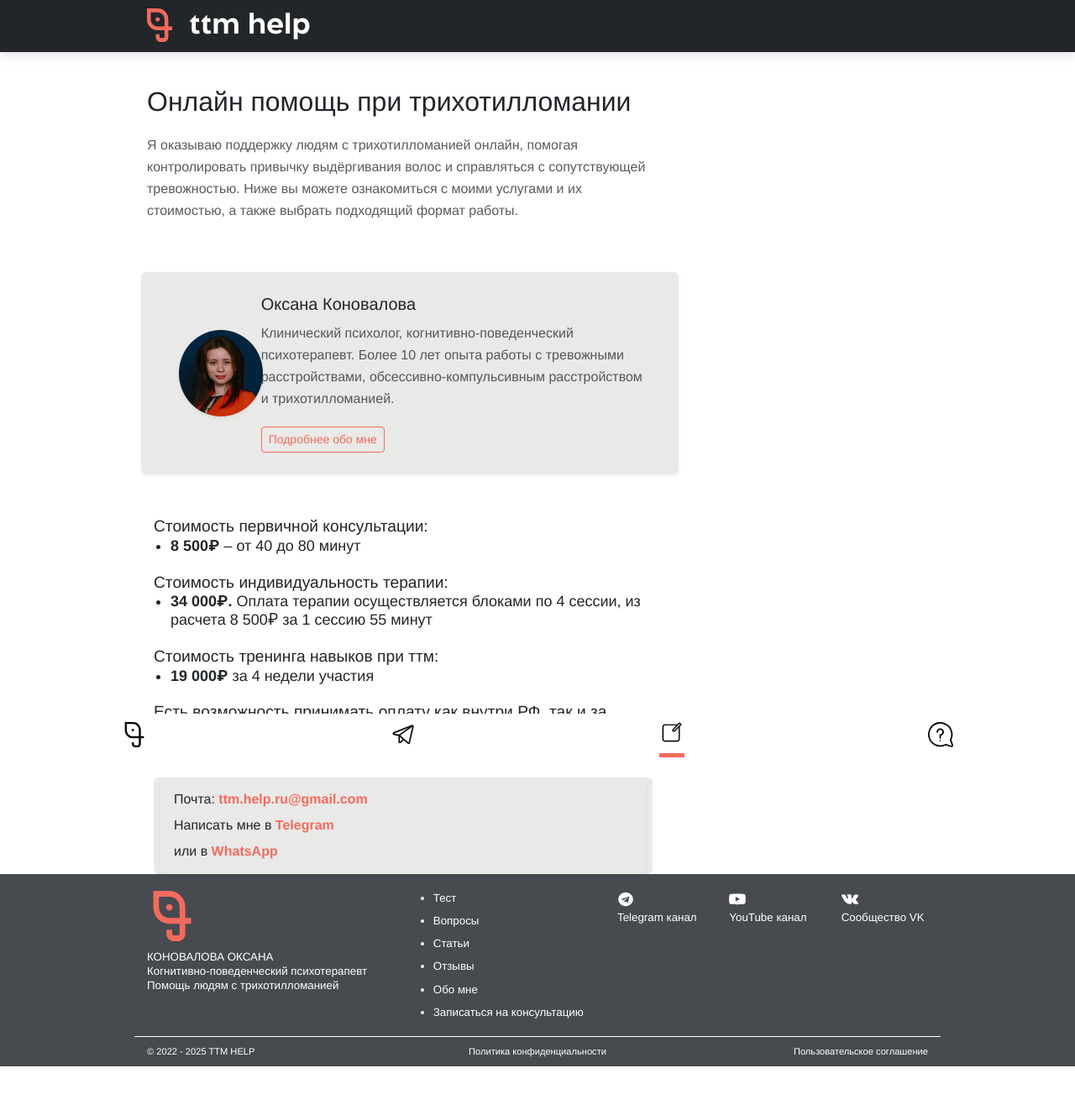
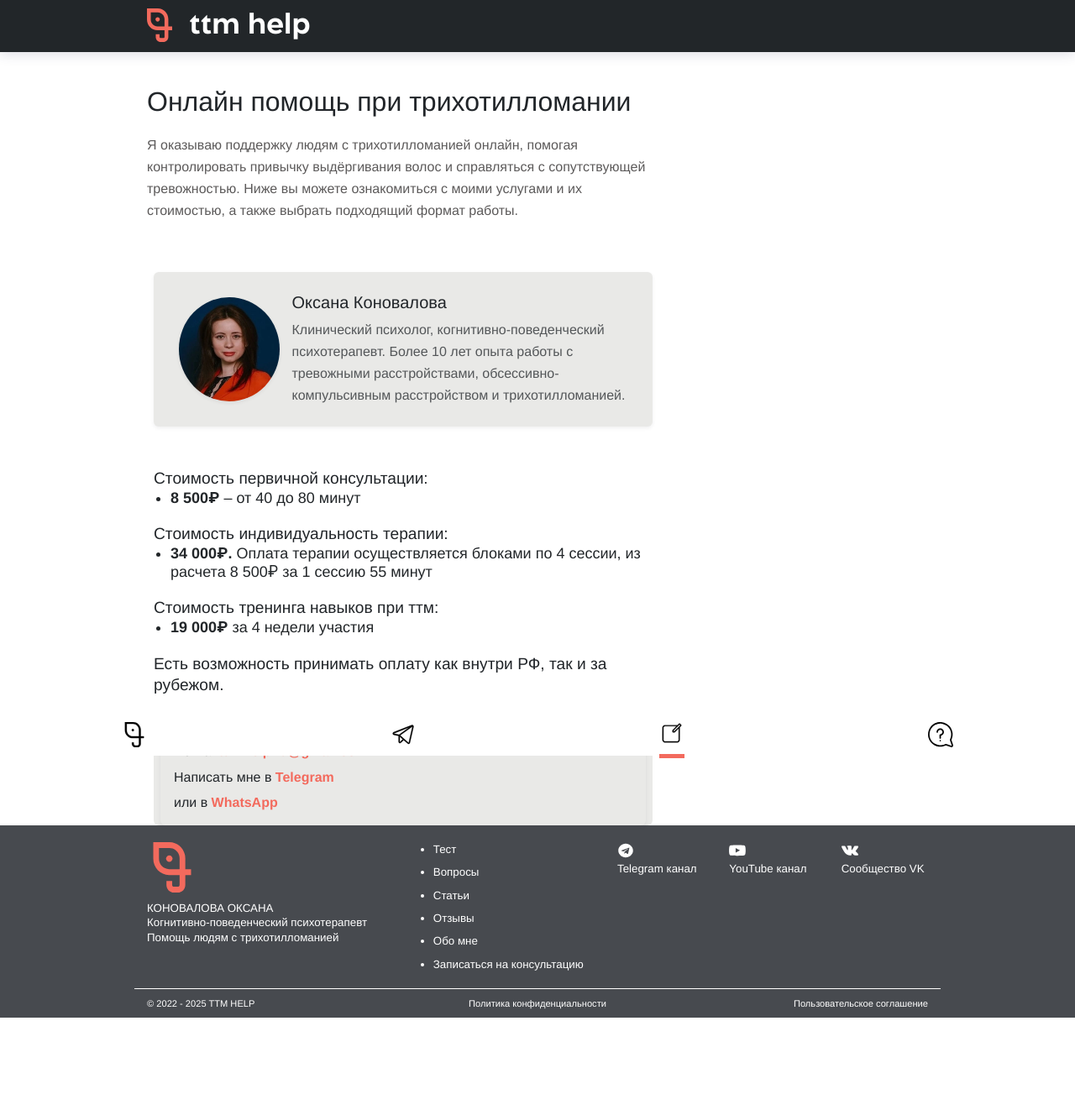
Before and after one commit to ttm-help/ttm-help.github.io, a Jekyll site: the page built from contact.md, in a window 1280 px wide. Shown: the whole page at 84% size. Built offline with Jekyll 4.4.1, drawn with Linux system fonts in a browser that asks for light colours; after the commit the page ends 1265 px from its top, so only the background shows below that.

Commit message:
fix author info block

```diff
--- a/_includes/author-info.html
+++ b/_includes/author-info.html
@@ -1,25 +1,22 @@
-<div class="row">
+<a href="{{ site.url }}{% link about.md %}" class="text-decoration-none">
     <div class="card my-4 shadow-sm border-0">
         <div class="row g-0 align-items-center">
-            <div class="col-md-2 text-center p-3">
+            <div class="col-12 col-md-3 text-center text-md-center p-3">
                 <img src="/assets/images/illustrations/about-author.webp"
                      alt="Оксана Коновалова"
                      class="img-fluid rounded-circle shadow-sm"
-                     style="max-width: 100px;">
+                     style="max-width: 120px;">
             </div>
-            <div class="col-md-10">
-                <div class="card-body m-1">
-                    <h5 class="card-title mb-1">Оксана Коновалова</h5>
+            <div class="col-12 col-md-9">
+                <div class="card-body">
+                    <h5 class="card-title">Оксана Коновалова</h5>
                     <p class="card-text text-muted">
                         Клинический психолог, когнитивно-поведенческий психотерапевт.
                         Более 10 лет опыта работы с тревожными расстройствами,
                         обсессивно-компульсивным расстройством и трихотилломанией.
                     </p>
-                    <a href="{{ site.url }}{% link about.md %}" class="btn btn-outline-primary btn-sm">
-                        Подробнее обо мне
-                    </a>
                 </div>
             </div>
         </div>
     </div>
-</div>
+</a>
```
